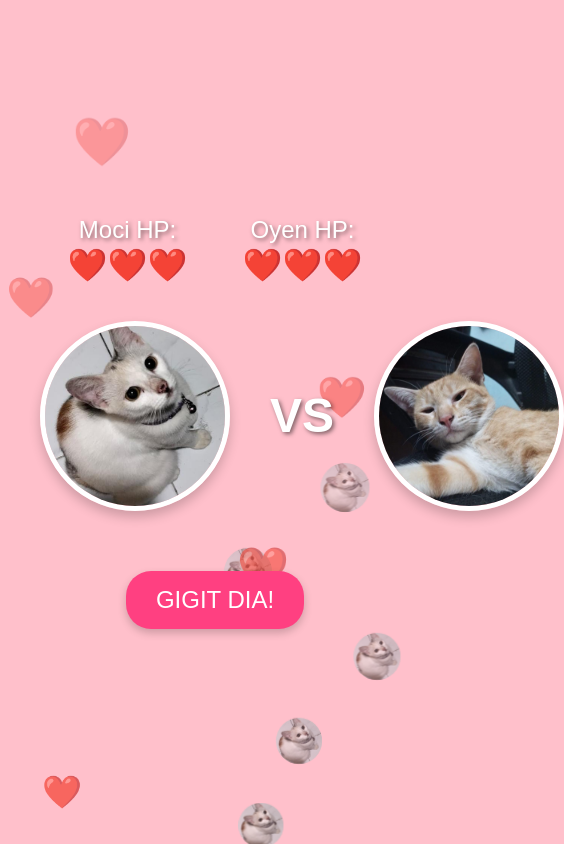
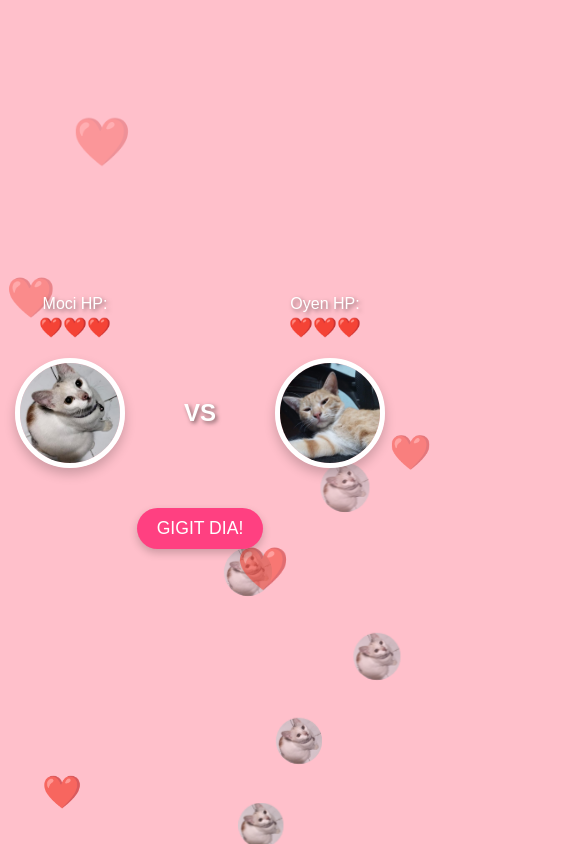
Before and after one commit to jidanpedal/13-1, a plain HTML site: page index.html in a window 390 px wide. Shown: the whole page, 564 px wide, since content can reach past the window. Drawn offline with Linux system fonts and the light colour scheme.

Commit message:
Update styles.css

```diff
--- a/styles.css
+++ b/styles.css
@@ -103,7 +103,7 @@ body {
     display: flex;
     flex-direction: column;
     align-items: center;
-    width: 180px; /* Match cat image width */
+    width: 180px;
 }
 
 .hp-text {
@@ -128,7 +128,7 @@ body {
     margin: 0 auto 40px;
     padding: 0 20px;
     box-sizing: border-box;
-    position: relative; /* Added for absolute positioning reference */
+    position: relative;
 }
 
 .cat {
@@ -140,8 +140,8 @@ body {
     border: 5px solid white;
     box-shadow: 0 6px 12px rgba(0, 0, 0, 0.2);
     flex-shrink: 0;
-    position: relative; /* Added for z-index */
-    z-index: 2; /* Ensure cats stay above VS */
+    position: relative;
+    z-index: 2;
 }
 
 .cat.moci {
@@ -162,7 +162,7 @@ body {
     padding: 0 40px;
     flex-shrink: 0;
     position: relative;
-    z-index: 1; /* Place VS behind cats */
+    z-index: 1;
 }
 
 .moci.attack {
@@ -197,7 +197,7 @@ body {
         z-index: 2;
     }
     50% {
-        transform: translateX(400px); /* Increased distance to reach Oyen */
+        transform: translateX(400px);
         z-index: 2;
     }
     100% {
@@ -242,3 +242,137 @@ body {
     from { opacity: 0; }
     to { opacity: 1; }
 }
+
+/* Mobile Responsive Styles */
+@media screen and (max-width: 768px) {
+    /* Header adjustments */
+    .header {
+        font-size: 2em;
+        margin-bottom: 15px;
+    }
+
+    /* Photo container adjustments */
+    .photo-container {
+        flex-direction: column;
+        gap: 15px;
+    }
+
+    .photo {
+        width: 150px;
+        height: 150px;
+    }
+
+    .emoji-love {
+        font-size: 2.5em;
+    }
+
+    .footer {
+        font-size: 1.5em;
+    }
+
+    /* Battle phase adjustments */
+    .battle-container {
+        padding: 10px;
+    }
+
+    .health-bars {
+        padding: 0 10px;
+    }
+
+    .health-bar {
+        width: 120px;
+    }
+
+    .hp-text {
+        font-size: 1.2em;
+    }
+
+    .hearts {
+        font-size: 1.5em;
+    }
+
+    .battle-stage {
+        padding: 0 10px;
+        margin-bottom: 20px;
+    }
+
+    .cat {
+        width: 120px;
+        height: 120px;
+    }
+
+    .vs {
+        font-size: 2em;
+        padding: 0 20px;
+    }
+
+    @keyframes attack {
+        0% {
+            transform: translateX(0);
+            z-index: 2;
+        }
+        50% {
+            transform: translateX(200px);
+            z-index: 2;
+        }
+        100% {
+            transform: translateX(0);
+            z-index: 2;
+        }
+    }
+
+    #attack-btn {
+        padding: 12px 24px;
+        font-size: 1.2em;
+    }
+}
+
+/* Extra small devices */
+@media screen and (max-width: 480px) {
+    .header {
+        font-size: 1.8em;
+    }
+
+    .photo {
+        width: 120px;
+        height: 120px;
+    }
+
+    .cat {
+        width: 100px;
+        height: 100px;
+    }
+
+    .vs {
+        font-size: 1.5em;
+        padding: 0 15px;
+    }
+
+    .hp-text {
+        font-size: 1em;
+    }
+
+    .hearts {
+        font-size: 1.2em;
+    }
+
+    @keyframes attack {
+        50% {
+            transform: translateX(150px);
+        }
+    }
+
+    /* Additional mobile optimizations */
+    .battle-container {
+        padding: 5px;
+    }
+
+    .health-bars {
+        margin-bottom: 20px;
+    }
+
+    #attack-btn {
+        padding: 10px 20px;
+        font-size: 1.1em;
+    }
+}
```
